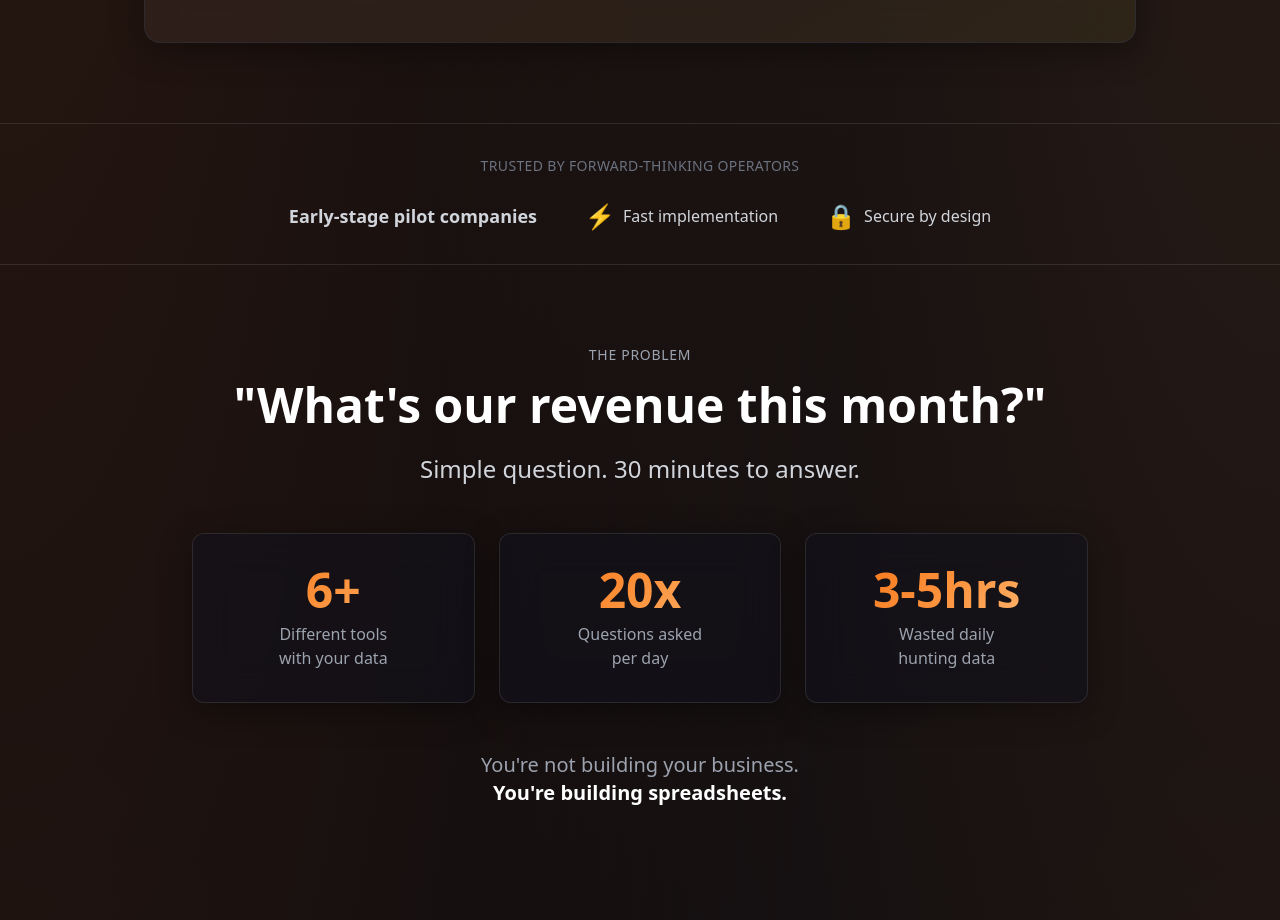
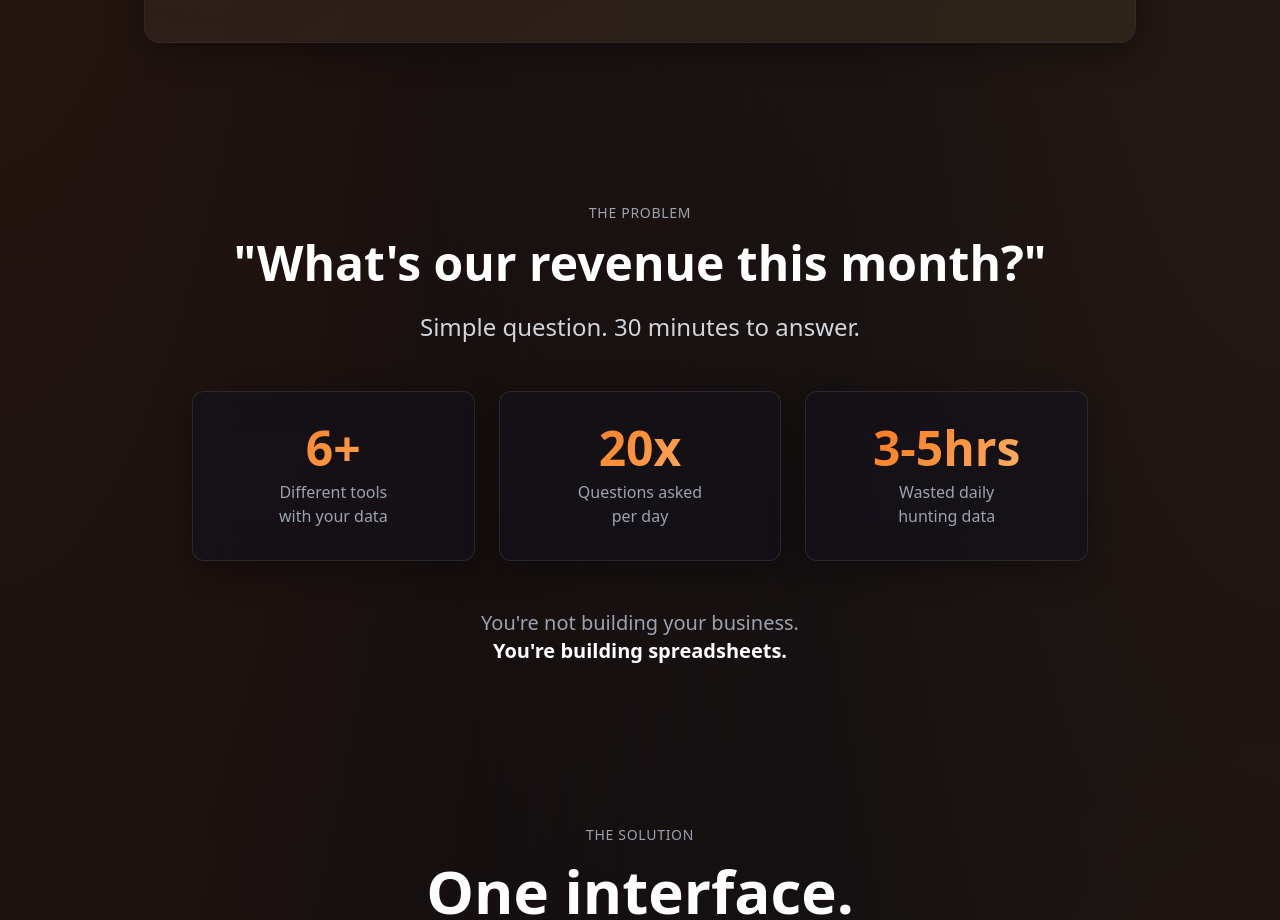
Before and after one commit to arnaldo-delisio/nli-landing-page, a Next.js app: page / in a window 1280 px wide. Shown: the part 1520-2440 px from the top of the page. Built offline with nearby package versions, Linux system fonts and the light colour scheme.

Commit message:
Remove Trust Bar social proof section
Removed 'Trusted by forward-thinking operators' section with early-stage messaging as it doesn't add value without real client logos or testimonials

```diff
--- a/app/page.tsx
+++ b/app/page.tsx
@@ -128,28 +128,6 @@ export default function Home() {
                 <p className="text-gray-300 text-xl font-medium">Watch the demo</p>
                 <p className="text-gray-500 text-sm mt-2">See how NLI works</p>
               </div>
-            </div>
-          </div>
-        </div>
-      </section>
-
-      {/* Trust Bar - Social Proof */}
-      <section className="py-8 border-y border-white/10">
-        <div className="max-w-6xl mx-auto px-4">
-          <p className="text-center text-sm text-gray-500 mb-6 uppercase tracking-wide">
-            Trusted by forward-thinking operators
-          </p>
-          <div className="flex flex-wrap justify-center items-center gap-8 md:gap-12">
-            <div className="text-gray-300 font-semibold text-lg">
-              Early-stage pilot companies
-            </div>
-            <div className="flex items-center gap-2 text-gray-300">
-              <span className="text-2xl">⚡</span>
-              <span className="font-medium">Fast implementation</span>
-            </div>
-            <div className="flex items-center gap-2 text-gray-300">
-              <span className="text-2xl">🔒</span>
-              <span className="font-medium">Secure by design</span>
             </div>
           </div>
         </div>
```
